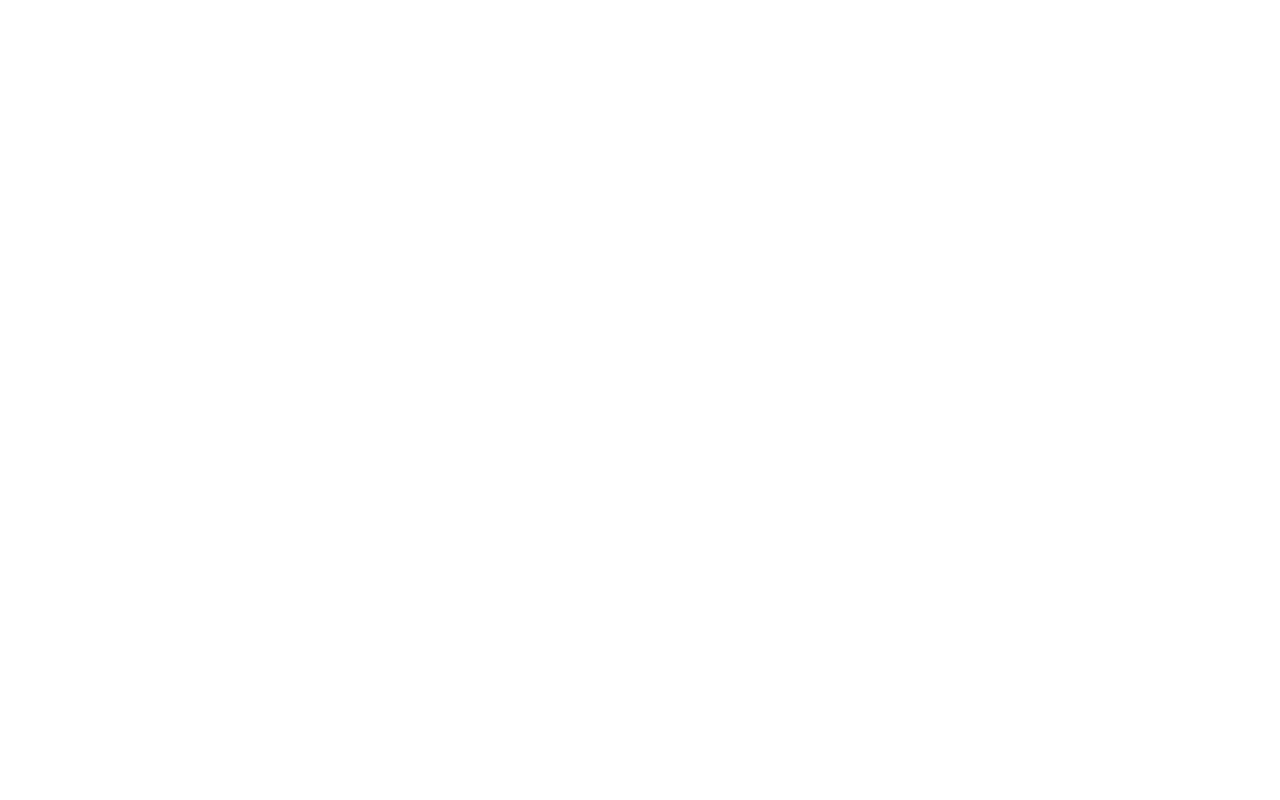
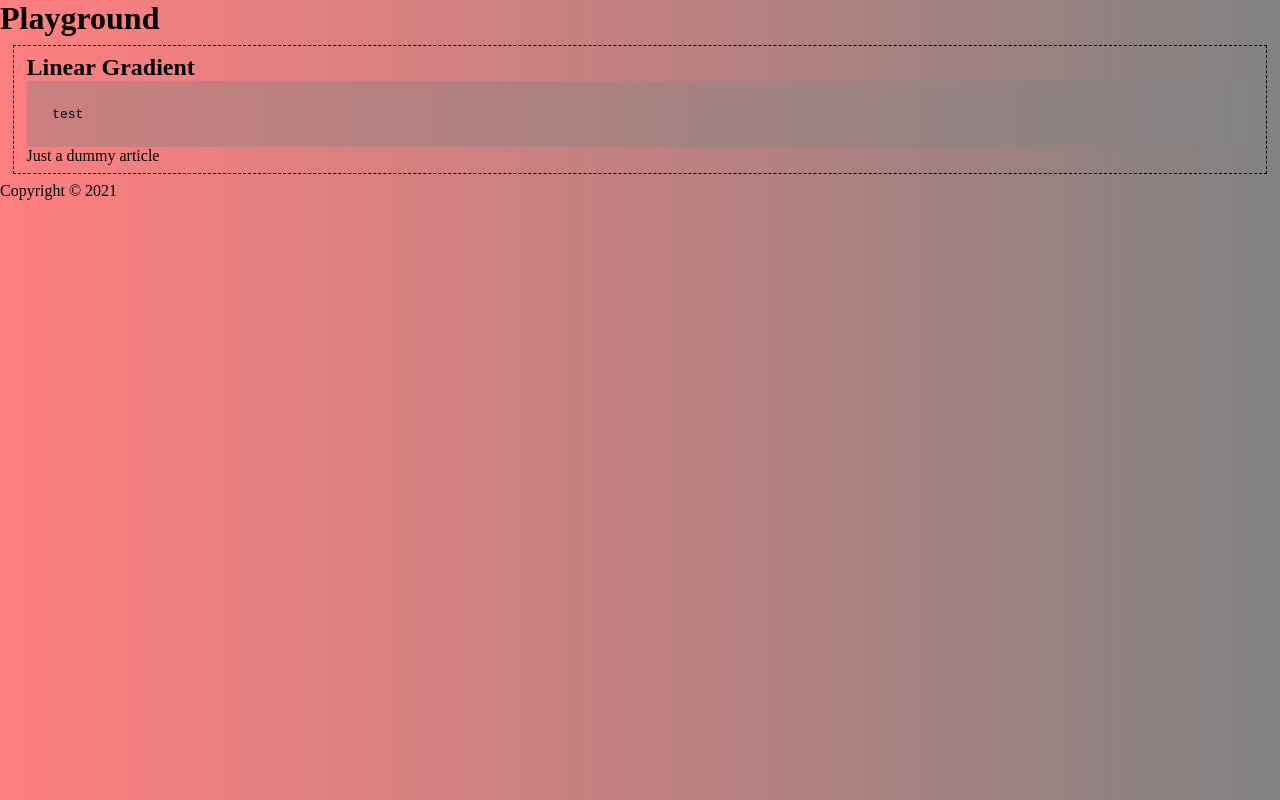
Before and after one commit to kluth/masterschool-0.01-playground, a plain HTML site: page index.html in a window 1280 px wide. Drawn offline with Linux system fonts and the light colour scheme; a web font is replaced by a local one.

Commit message:
Last change for now.

```diff
--- a/css/main.css
+++ b/css/main.css
@@ -1,3 +1,37 @@
+@import url(https://fonts.googleapis.com/css?family=Coda+Caption:800);
+* {
+    margin: 0;
+    padding: 0;
+}
+
+body {
+    background: linear-gradient(90deg, rgba(255, 0, 0, 0.5), rgba(130, 130, 130, 1));
+}
+
+article {
+    border: 1px dashed black;
+    box-shadow: rgba(130, 130, 130, 1);
+    margin-left: 1vw;
+    margin-right: 1vw;
+    margin-top: 1vh;
+    margin-bottom: 1vh;
+    padding-left: 1vw;
+    padding-right: 1vw;
+    padding-top: 1vh;
+    padding-bottom: 1vh;
+
+}
+
+article > header > h2 {
+    font-family: 'Coda Caption';
+}
+
+code {
+    display: block;
+    background-color: rgba(130, 130, 130, 0.4);
+    padding: 2vw;
+}
+
 /*
   TEMPLATE
 */
--- a/index.html
+++ b/index.html
@@ -9,7 +9,23 @@
     <script src="js/main.js"></script>
   </head>
   <body>
+      <header>
+          <h1>Playground</h1>
+      </header>
     <main>
+        <article>
+            <header>
+                <h2>Linear Gradient</h2>
+            </header>
+            <main>
+                <code>
+                    test
+                </code>
+            </main>
+            <footer>
+                Just a dummy article
+            </footer>
+        </article>
       <!-- ### Template for your stuff, just copy and paste underneath! ###
 
             <article>
@@ -29,5 +45,8 @@
             </article>
          -->
     </main>
+    <footer>
+        Copyright &copy; 2021
+    </footer>
   </body>
 </html>
```
